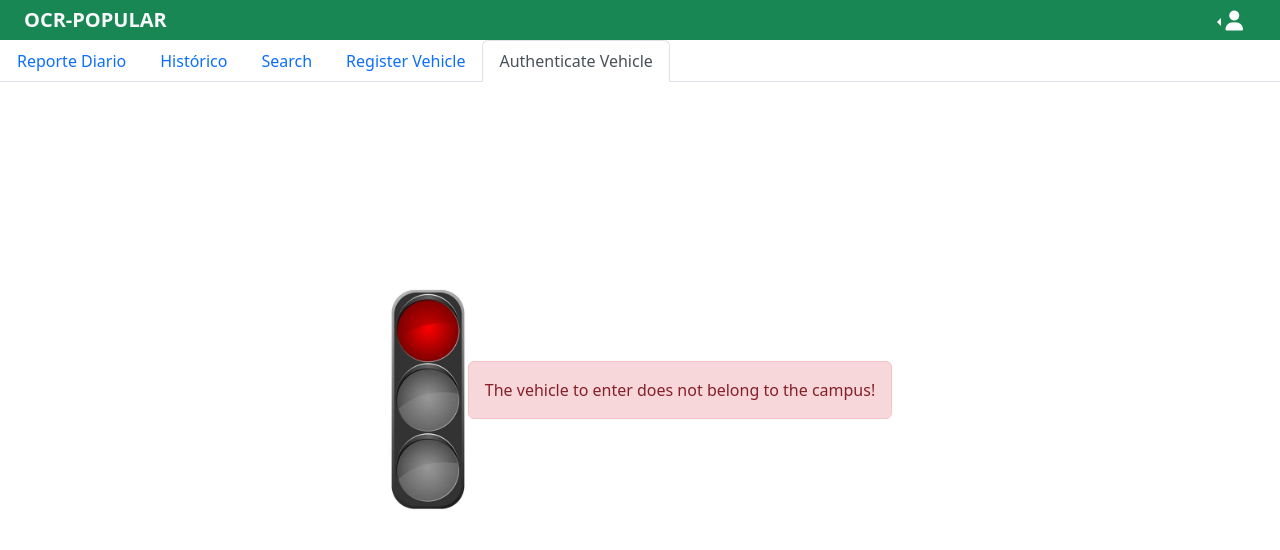
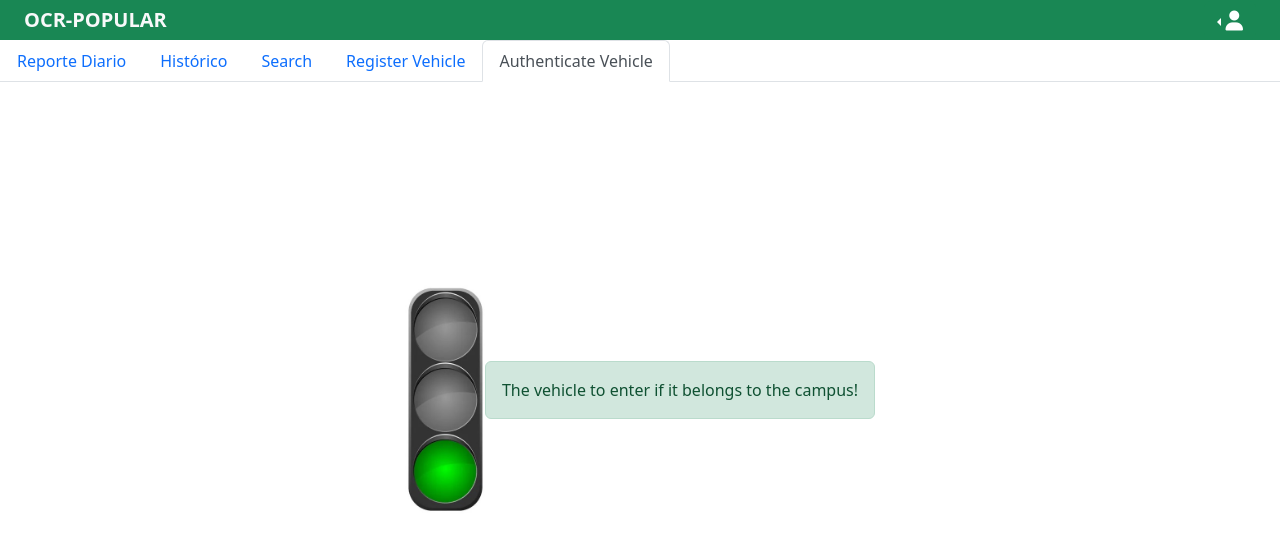
Before and after one commit to msgaray15/ocr-popular, a React (Create React App) app in the folder front-end/: page / in a window 1280 px wide. Both pictures are taken after a click on the tab "Authenticate Vehicle". Shown: the top 550 px of the page. Built offline with nearby package versions, Linux system fonts and the light colour scheme.

Commit message:
add lo del semaforo

```diff
--- a/front-end/src/components/parcials/AuthenticateVehicle.jsx
+++ b/front-end/src/components/parcials/AuthenticateVehicle.jsx
@@ -1,7 +1,7 @@
 import Alert from 'react-bootstrap/Alert';
 import danger from '../../assets/img/danger.jpg';
 import warning from '../../assets/img/warning.jpg';
-import success from '../../assets/img/warning.jpg';
+import success from '../../assets/img/success.jpg';
 
 function AuthenticateVehicle() {
   const message=[
@@ -23,11 +23,11 @@ function AuthenticateVehicle() {
         <div className="text-center mb-4" >
             <div className="card-body d-flex align-items-center justify-content-center" Style={'height:75vh'}>
                 <div>
-                    <img className="card-img " Style={'max-width:80px;margin:auto'} src={danger} />
+                    <img className="card-img " Style={'max-width:80px;margin:auto'} src={success} />
 
                 </div>
-                  <Alert key="danger" variant="danger">
-                  The vehicle to enter does not belong to the campus!
+                  <Alert key="success" variant="success">
+                  The vehicle to enter if it belongs to the campus!
                 </Alert>
 
             </div>
```
